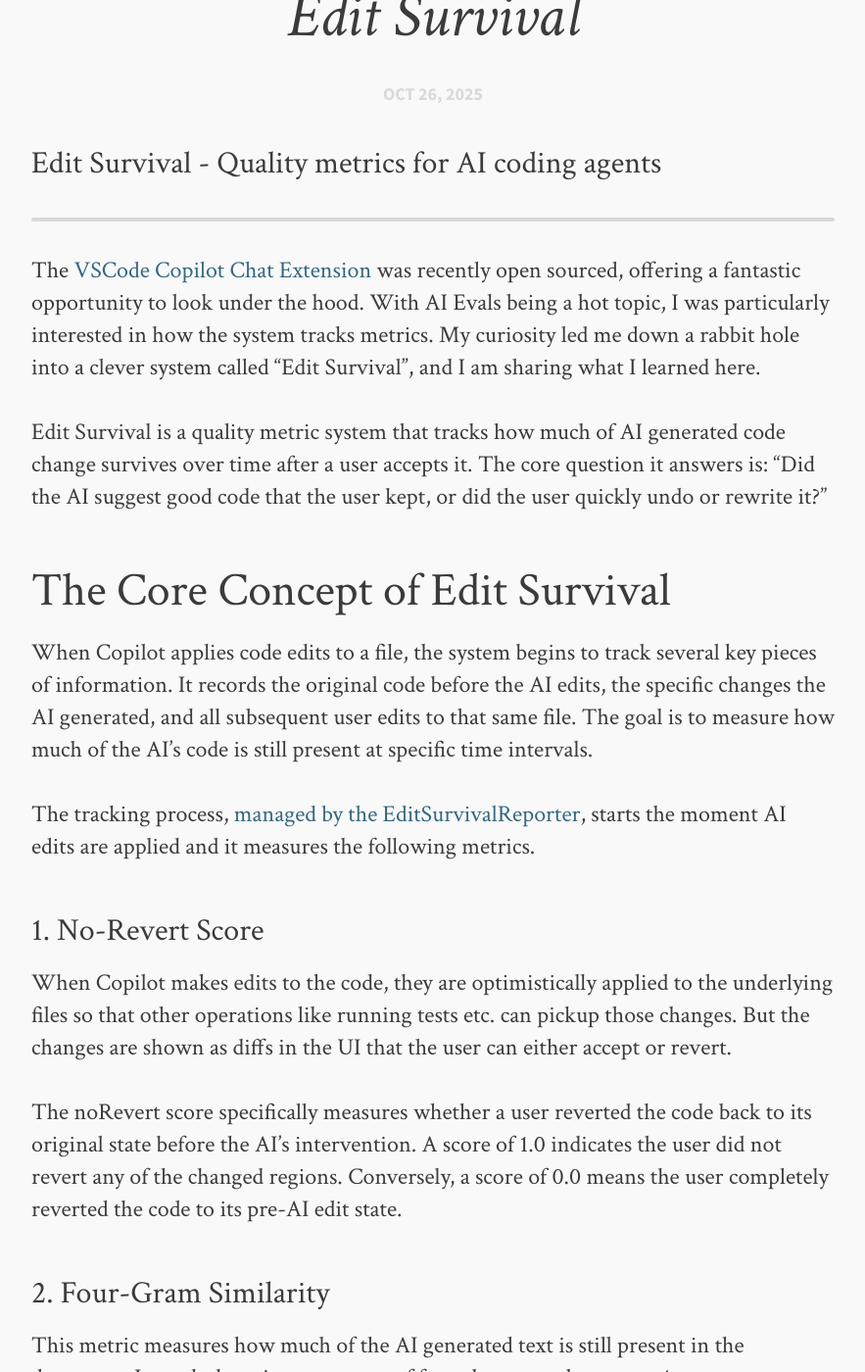
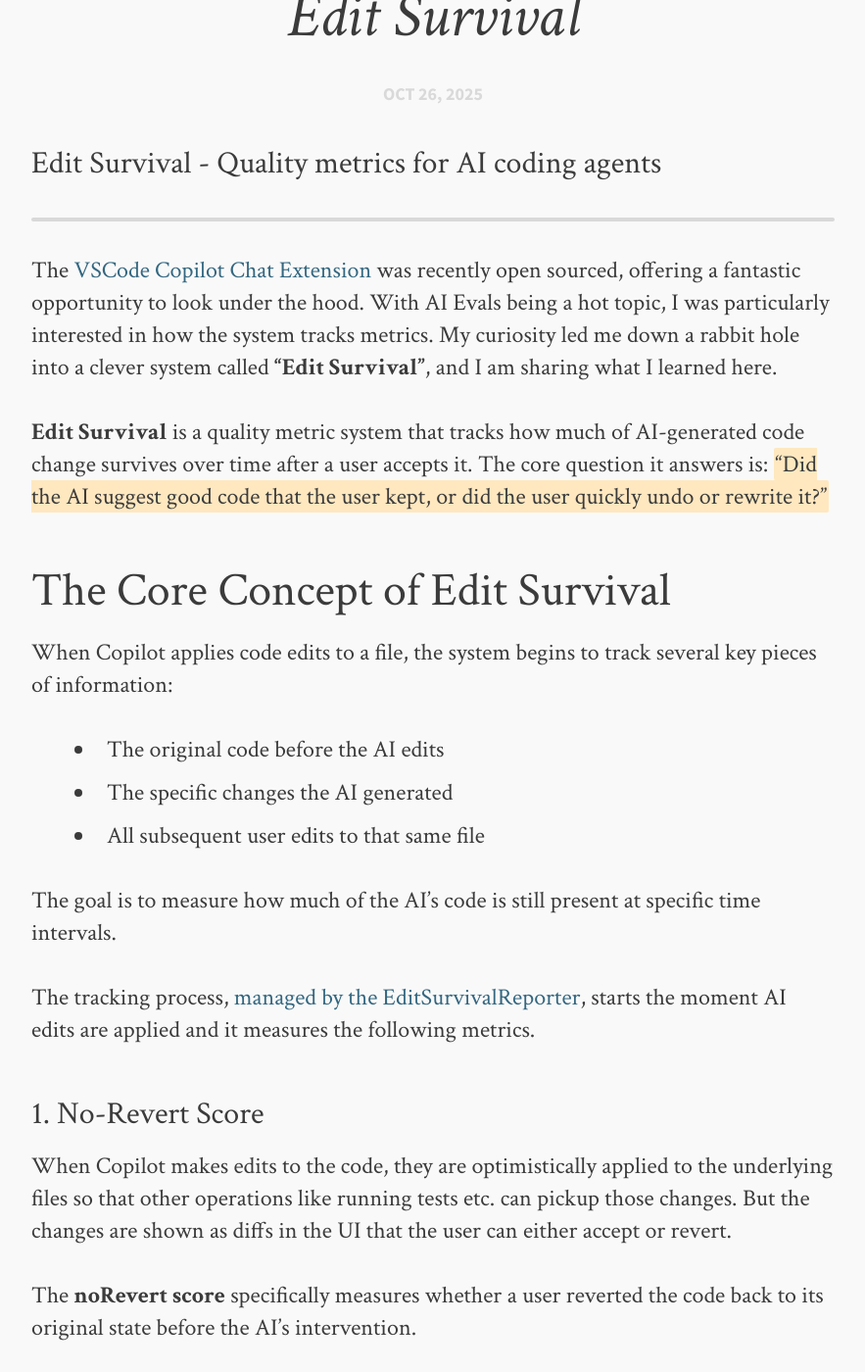
Before and after one commit to upman/upman.github.com, a Jekyll site: the page built from _posts/2025-10-26-edit-survival.md, in a window 1280 px wide and 1400 px high, scrolled down 656 px. Shown: the whole window at 98% size, without its empty margins (198-1081 px from the left). Built offline with Jekyll 4.4.1, drawn with Linux system fonts in a browser that asks for light colours; comment, search, counter and statistics services are not loaded; some of the changed text lies outside the part shown.

Commit message:
Formatting

```diff
--- a/_posts/2025-10-26-edit-survival.md
+++ b/_posts/2025-10-26-edit-survival.md
@@ -6,41 +6,67 @@
     feature: edit-survival.jpg
 ---
 
-
 ---
 
-The [VSCode Copilot Chat Extension](https://github.com/microsoft/vscode-copilot-chat) was recently open sourced, offering a fantastic opportunity to look under the hood. With AI Evals being a hot topic, I was particularly interested in how the system tracks metrics. My curiosity led me down a rabbit hole into a clever system called "Edit Survival", and I am sharing what I learned here.
+The [VSCode Copilot Chat Extension](https://github.com/microsoft/vscode-copilot-chat) was recently open sourced, offering a fantastic opportunity to look under the hood. With AI Evals being a hot topic, I was particularly interested in how the system tracks metrics. My curiosity led me down a rabbit hole into a clever system called **"Edit Survival"**, and I am sharing what I learned here.
 
-Edit Survival is a quality metric system that tracks how much of AI generated code change survives over time after a user accepts it. The core question it answers is: "Did the AI suggest good code that the user kept, or did the user quickly undo or rewrite it?"
+**Edit Survival** is a quality metric system that tracks how much of AI-generated code change survives over time after a user accepts it. The core question it answers is: *"Did the AI suggest good code that the user kept, or did the user quickly undo or rewrite it?"*
+
 
 ## The Core Concept of Edit Survival
-When Copilot applies code edits to a file, the system begins to track several key pieces of information. It records the original code before the AI edits, the specific changes the AI generated, and all subsequent user edits to that same file. The goal is to measure how much of the AI's code is still present at specific time intervals.
+
+When Copilot applies code edits to a file, the system begins to track several key pieces of information:
+
+- The original code before the AI edits
+- The specific changes the AI generated
+- All subsequent user edits to that same file
+
+The goal is to measure how much of the AI's code is still present at specific time intervals.
 
 The tracking process, [managed by the EditSurvivalReporter](https://github.com/microsoft/vscode-copilot-chat/blob/cba52770f582212fc166b8e6abf29958871475c3/src/platform/editSurvivalTracking/common/editSurvivalReporter.ts#L32), starts the moment AI edits are applied and it measures the following metrics.
 
 ### 1. No-Revert Score
+
 When Copilot makes edits to the code, they are optimistically applied to the underlying files so that other operations like running tests etc. can pickup those changes. But the changes are shown as diffs in the UI that the user can either accept or revert.
 
-The noRevert score specifically measures whether a user reverted the code back to its original state before the AI's intervention. A score of 1.0 indicates the user did not revert any of the changed regions. Conversely, a score of 0.0 means the user completely reverted the code to its pre-AI edit state.
+The **noRevert score** specifically measures whether a user reverted the code back to its original state before the AI's intervention.
+
+- A score of **1.0** indicates the user did not revert any of the changed regions
+- A score of **0.0** means the user completely reverted the code to its pre-AI edit state
 
 ### 2. Four-Gram Similarity
-This metric measures how much of the AI generated text is still present in the document. It works by using sequences of four characters, known as 4-grams, to compare the similarity between the AI's suggestion and the current code. A score of 1.0 means all the AI edits survived perfectly, while a score of 0.0 means none of the edits remain. ([compute4GramTextSimilarity](https://github.com/microsoft/vscode-copilot-chat/blob/e02c3296ae8c6ad1c7b5e9983fc4f4ce05d064fc/src/platform/editSurvivalTracking/common/editSurvivalTracker.ts#L86))
+
+This metric measures how much of the AI-generated text is still present in the document. It works by using sequences of four characters, known as **4-grams**, to compare the similarity between the AI's suggestion and the current code.
+
+- A score of **1.0** means all the AI edits survived perfectly
+- A score of **0.0** means none of the edits remain
+
+([compute4GramTextSimilarity](https://github.com/microsoft/vscode-copilot-chat/blob/e02c3296ae8c6ad1c7b5e9983fc4f4ce05d064fc/src/platform/editSurvivalTracking/common/editSurvivalTracker.ts#L86))
 
 ### 3. Accepted and Retained Characters
-This metric is about volume. How much sheer code is the coding agent generating and how much of it is the user keeping. More, the better. ([ArcTracker](https://github.com/microsoft/vscode-copilot-chat/blob/e02c3296ae8c6ad1c7b5e9983fc4f4ce05d064fc/src/platform/editSurvivalTracking/common/arcTracker.ts#L13))
+
+This metric is about volume. How much sheer code is the coding agent generating and how much of it is the user keeping. More, the better.
+
+([ArcTracker](https://github.com/microsoft/vscode-copilot-chat/blob/e02c3296ae8c6ad1c7b5e9983fc4f4ce05d064fc/src/platform/editSurvivalTracking/common/arcTracker.ts#L13))
 
 ### 4. Screenshot Worthiness Index
-This vital metric measures how often an AI's suggestion is so profoundly weird that the developer is compelled to screenshot it and share it with colleagues on Slack. (This is not a real metric. But I would track it just for the giggles!)
+
+This vital metric measures how often an AI's suggestion is so profoundly weird that the developer is compelled to screenshot it and share it with colleagues on Slack.
+
+(This is not a real metric. But I would track it just for the giggles!)
+
 
 ### Additional Considerations
+
 [It also flags when a user switches git branches](https://github.com/microsoft/vscode-copilot-chat/blob/e02c3296ae8c6ad1c7b5e9983fc4f4ce05d064fc/src/platform/editSurvivalTracking/common/editSurvivalReporter.ts#L106-L107), as the survival metric might not be meaningful in that context.
 
 The EditSurvivalReporter starts tracking when AI edits are applied and measures survival [at 30 secs, 2 mins, 5 mins, 10 mins and 15 mins](https://github.com/microsoft/vscode-copilot-chat/blob/e02c3296ae8c6ad1c7b5e9983fc4f4ce05d064fc/src/platform/editSurvivalTracking/common/editSurvivalReporter.ts#L77) after the code is accepted.
 
-How could these metrics be used?
+## How Could These Metrics Be Used?
+
 - **Quality of AI suggestions** - Are they good enough that users keep them? Do users immediately edit AI code, or does it work as-is?
 - **Model performance** - Which models/approaches produce more durable edits?
 - **UI effectiveness** - Different contexts (panel chat vs inline chat) may have different survival patterns
 - **Feature improvements** - Compare "fast edit" vs "full rewrite" vs "patch" approaches
 
-These are some pretty interesting metrics for probably any human in the loop agent, not just for coding agents.
+These are some pretty interesting metrics for probably any human-in-the-loop agent, not just for coding agents.
```
Also changed, not shown: 1 other file.
